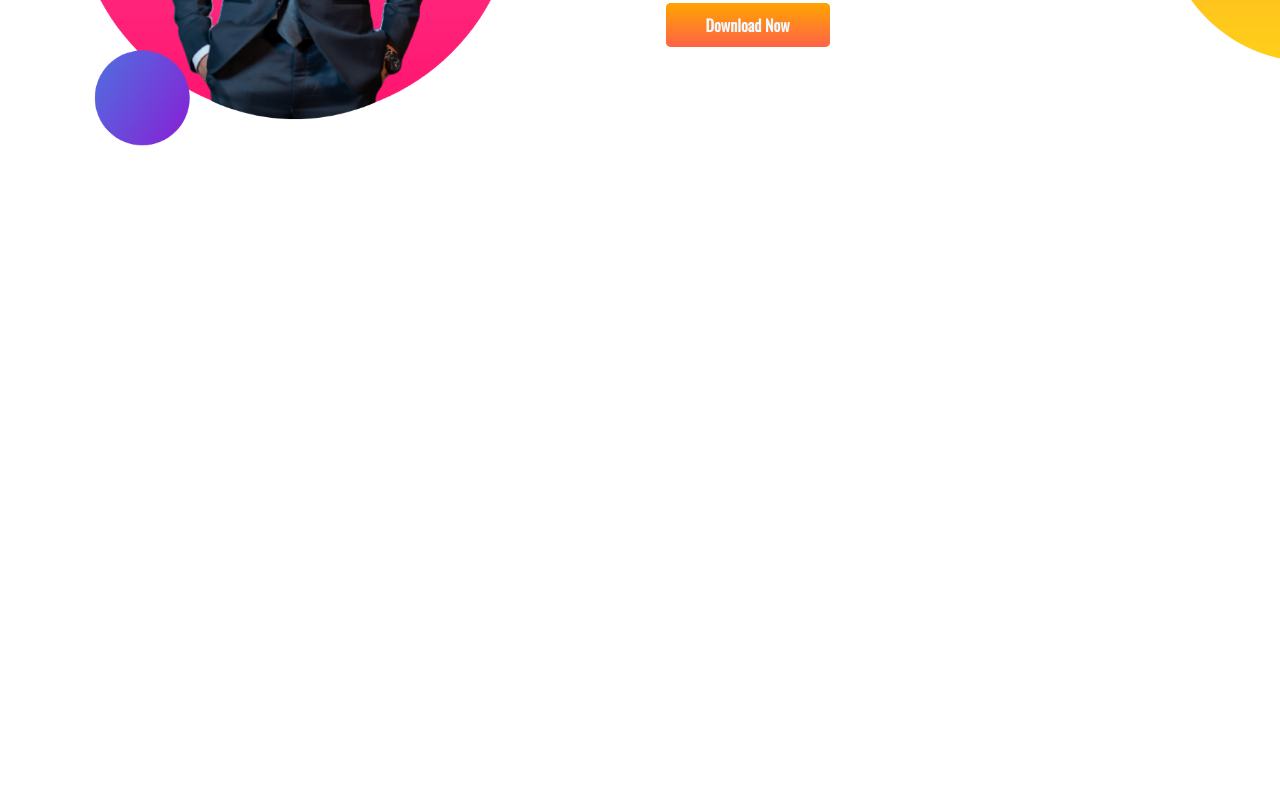
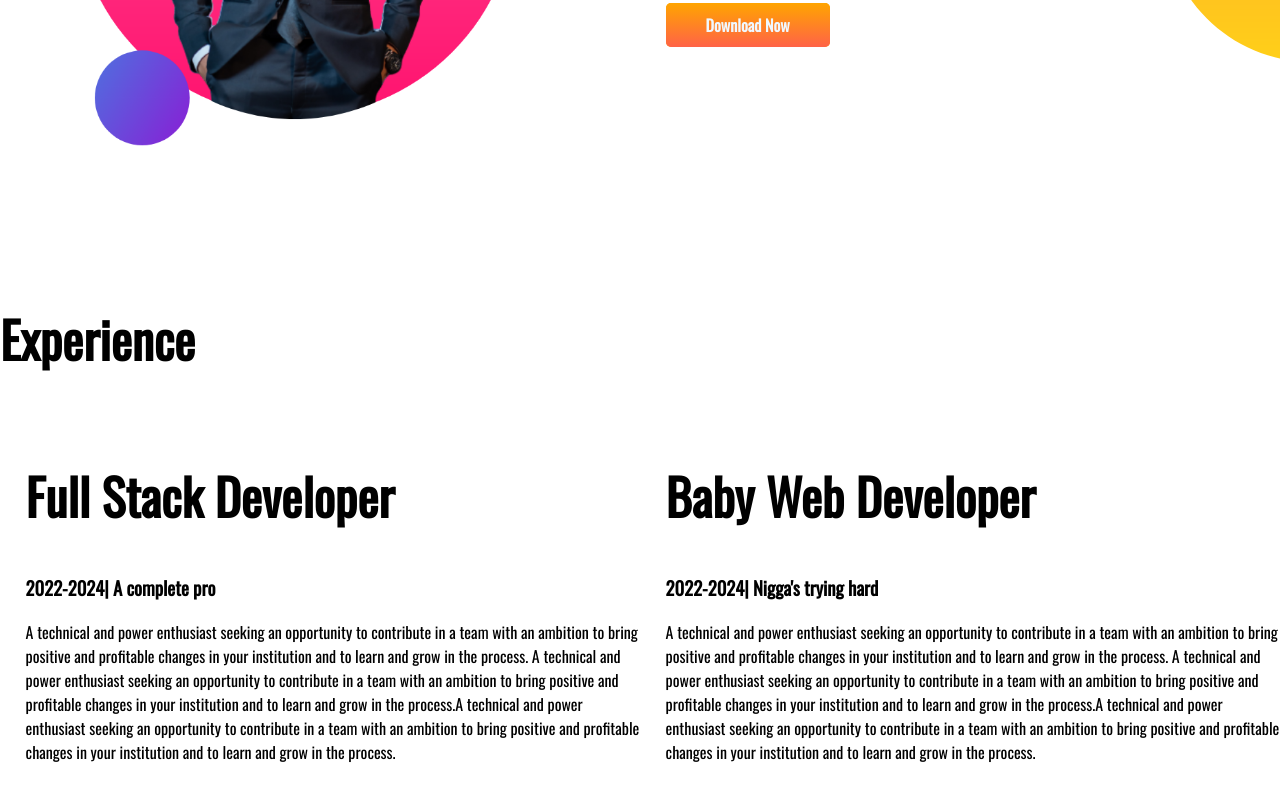
Before and after one commit to Turjo099/Developer-Portfolio, a plain HTML site: page index.html in a window 1280 px wide. Shown: the part 978-1778 px from the top of the page. Before the commit the page ends 1279 px from the top, so only its background shows below. Drawn offline with nearby package versions, Linux system fonts and the light colour scheme.

Commit message:
Experiences

```diff
--- a/index.html
+++ b/index.html
@@ -13,7 +13,7 @@
 </head>
 
 <body>
-    <section class="top-banner">
+    <section class="top-banner flexible">
         <div class="ordhek">
             <h1>Welcome to</h1>
             <h1><span class="Orange">Turjo's</span> World!</h1>
@@ -36,7 +36,7 @@
         </div>
         <div class="ordhek"><img src="images/my-bg.png" alt="My photo"></div>
     </section>
-    <section class="dream">
+    <section class="dream flexible">
         <div class="ordhek"><img src="images/suited.png" alt="Suited me"></div>
         <div class="ordhek">
             <h1>Dream Big</h1>
@@ -44,10 +44,49 @@
             <p>In this world, wherever there is light, there are also shadows. As long as the concept of winners exists,
                 there must also be losers. The selfish desire of wanting to maintain peace causes wars, and hatred is
                 born to protect love. I just stopped the fate of this world. I freed people from pain, suffering, and
-                emptiness. You’re getting in the way of everyone’s happiness. Our game ends here. I turned hell onto
-                heaven. You should understand…it’s really over.</p>
+                emptiness. You're getting in the way of everyone's happiness. Our game ends here. I turned hell onto
+                heaven. You should understand…it's really over.</p>
             <a class="linked-button" target="_blank" href="images/Resume of Md. Ashekur Rahman.pdf">Download Now</a>
 
+        </div>
+    </section>
+    <section class="experience">
+        <h1>Experience</h1>
+        <div class="flexible">
+            <div class="ordhek">
+                <h1>Full Stack Developer</h1>
+                <h3>2022-2024| A complete pro</h3>
+                <p>A technical and power enthusiast seeking
+                    an opportunity to contribute in a team with
+                    an ambition to bring positive and profitable
+                    changes in your institution and to learn and
+                    grow in the process. A technical and power enthusiast seeking
+                    an opportunity to contribute in a team with
+                    an ambition to bring positive and profitable
+                    changes in your institution and to learn and
+                    grow in the process.A technical and power enthusiast seeking
+                    an opportunity to contribute in a team with
+                    an ambition to bring positive and profitable
+                    changes in your institution and to learn and
+                    grow in the process.</p>
+            </div>
+            <div class="ordhek">
+                <h1>Baby Web Developer</h1>
+                <h3>2022-2024| Nigga's trying hard</h3>
+                <p>A technical and power enthusiast seeking
+                    an opportunity to contribute in a team with
+                    an ambition to bring positive and profitable
+                    changes in your institution and to learn and
+                    grow in the process. A technical and power enthusiast seeking
+                    an opportunity to contribute in a team with
+                    an ambition to bring positive and profitable
+                    changes in your institution and to learn and
+                    grow in the process.A technical and power enthusiast seeking
+                    an opportunity to contribute in a team with
+                    an ambition to bring positive and profitable
+                    changes in your institution and to learn and
+                    grow in the process.</p>
+            </div>
         </div>
     </section>
 </body>
--- a/style.css
+++ b/style.css
@@ -11,7 +11,7 @@ h1 {
     color: orange;
 }
 
-section {
+.flexible {
     display: flex;
     margin-bottom: 150px;
 }
```
